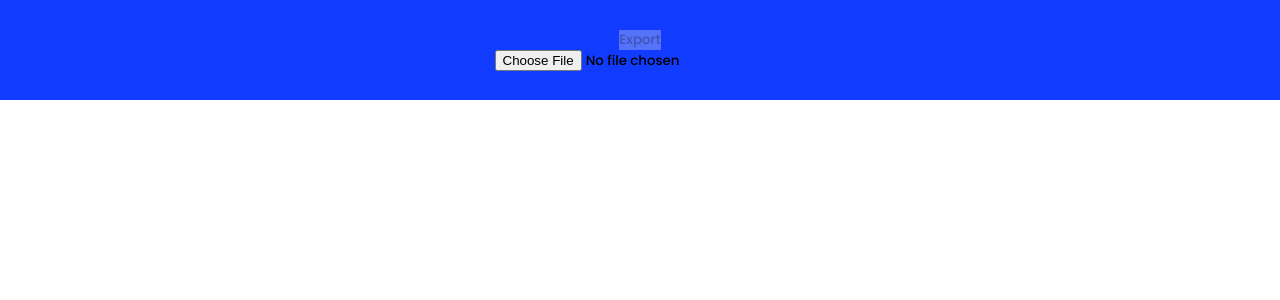
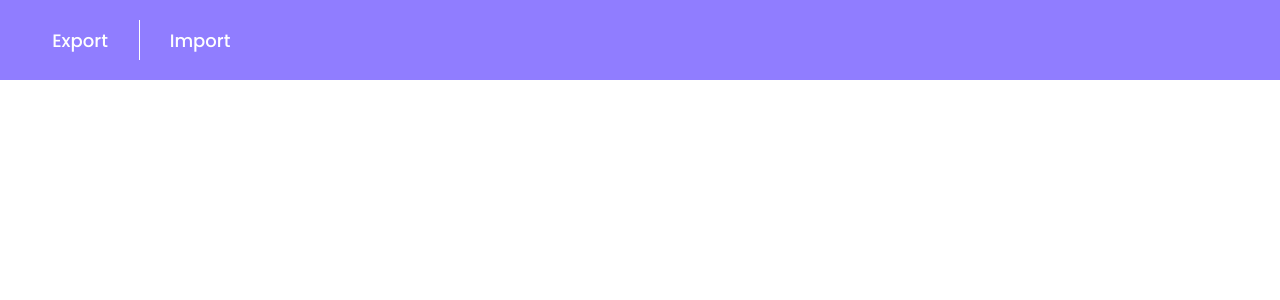
Before and after one commit to novaotp/synthetisql, a Next.js app: page / in a window 1280 px wide. Shown: the top 300 px of the page. Built offline with nearby package versions, Linux system fonts and the light colour scheme.

Commit message:
Changed Transfer to match the functional pattern

```diff
--- a/src/app/globals.scss
+++ b/src/app/globals.scss
@@ -1,11 +1,11 @@
-
 * {
   margin: 0;
   padding: 0;
   box-sizing: border-box;
 }
 
-html, body {
+html,
+body {
   width: 100%;
   height: 100vh;
 }
@@ -14,7 +14,10 @@ ul {
   list-style: none;
 }
 
-button {
+button,
+input,
+button,
+textarea {
   border: transparent;
   outline: transparent;
   cursor: pointer;
@@ -24,6 +27,8 @@ a {
   text-decoration: none;
 }
 
-input, button, textarea {
+input,
+button,
+textarea {
   font-family: inherit;
 }
--- a/src/components/Topbar/index.module.scss
+++ b/src/components/Topbar/index.module.scss
@@ -5,8 +5,48 @@
   width: 100%;
   height: $topbar-height;
   display: flex;
-  justify-content: center;
+  justify-content: space-between;
   align-items: center;
-  flex-direction: column;
-  background-color: rgb(17, 60, 255);
+  padding: 20px;
+  background-color: #907DFF;
+
+  .fileOperations {
+    position: relative;
+    display: flex;
+    align-items: center;
+    height: 100%;
+
+    .item {
+      position: relative;
+      height: 100%;
+      width: 120px;
+      color: white;
+      background-color: transparent;
+      border-radius: 10px;
+      font-size: 18px;
+      margin-right: 20px;
+
+      &:last-of-type {
+        margin-right: 0;
+      }
+    }
+
+    .export {
+      position: relative;
+
+      &::after {
+        content: '';
+        position: absolute;
+        top: 0;
+        right: 0;
+        width: 1px;
+        height: 100%;
+        background-color: white;
+      }
+    }
+
+    .hiddenFileInput {
+      display: none;
+    }
+  }
 }
--- a/src/components/Topbar/index.tsx
+++ b/src/components/Topbar/index.tsx
@@ -12,7 +12,7 @@ import IndexedTableModel from '@models/table';
 import TablesContext from '@contexts/TablesContext';
 
 /// -- Utils -- ///
-import Transfer from '@utils/transfer';
+import { store, download, load } from '@utils/transfer';
 
 /** A sidebar tool for editing tables. */
 const Topbar = (): JSX.Element => {
@@ -20,13 +20,13 @@ const Topbar = (): JSX.Element => {
   const importRef = useRef<HTMLInputElement>(null);
 
   const handleExport = async (): Promise<void> => {
-    const { filename, message } = await Transfer.store({ path: 'public/export', data: tables, filename: 'db.synmodel' });
+    const { filename, message } = await store({ path: 'public/export', data: tables, filename: 'db.synmodel' });
 
     if (!filename) {
       return alert(message);
     }
 
-    Transfer.download(`${process.env.NEXT_PUBLIC_WEBAPP_URL}/export`, filename);
+    download('export', filename);
   }
 
   const handleImport = async (): Promise<void> => {
@@ -34,13 +34,27 @@ const Topbar = (): JSX.Element => {
 
     if (!files) return;
 
-    setTables(JSON.parse(await Transfer.load(files[0])) as IndexedTableModel[]);
+    const newTables: IndexedTableModel[] = JSON.parse(await load(files[0]));
+
+    let response = true;
+    if (tables.length > 0) {
+      response = window.confirm('Are you sure you want to overwrite the existing tables ?');
+    }
+
+    if (response) {
+      setTables(newTables);
+    }
   }
 
   return (
     <div className={styles.topbar}>
-      <button onClick={handleExport} disabled={tables.length === 0}>Export</button>
-      <input ref={importRef} type="file" accept=".synmodel" onChange={handleImport} />
+      <div className={styles.fileOperations}>
+        <button className={`${styles.export} ${styles.item}`} onClick={handleExport}>Export</button>
+        <input className={styles.hiddenFileInput} type="file" ref={importRef} onChange={handleImport} accept=".synmodel" />
+        <input className={`${styles.import} ${styles.item}`} type="button" value="Import" onClick={() => importRef.current!.click()} />
+      </div>
+      <div></div> {/** Placeholder for center data such as diagram's name. */}
+      <div></div> {/** Placeholder for profile data when auth added. */}
     </div>
   )
 }
--- a/src/styles/variables.module.scss
+++ b/src/styles/variables.module.scss
@@ -1,7 +1,5 @@
-$sidebar-width: 300px;
-$topbar-height: 100px;
+$topbar-height: 80px;
 
 :export {
-  sidebarWidthNum: 300;
   topbarHeightNum: 100;
 }
--- a/src/utils/transfer/index.ts
+++ b/src/utils/transfer/index.ts
@@ -1,11 +1,9 @@
 
 import PostResponseProps, { PostRequestProps } from "@/types/export";
-import Store from "./types";
+import StoreProps from "./types";
 
-/** A class for handling in and out files. */
-class Transfer {
 /** Stores the data in a file and returns its name (with extension). */
-  public static async store({ path, filename, data }: Store): Promise<PostResponseProps> {
+const store = async ({ path, filename, data }: StoreProps): Promise<PostResponseProps> => {
   const url = '/api/export';
   const body: PostRequestProps = {
     path,
@@ -29,7 +27,7 @@ class Transfer {
  * @param path The relative path of the directory in which the file is stored
  * @param file The file to download
  */
-  public static download = (path: string, file: string) => {
+const download = (path: string, file: string): void => {
   const link = document.createElement('a');
   link.href = `${process.env.NEXT_PUBLIC_WEBAPP_URL}/${path}/${file}`;
   link.download = file;
@@ -37,10 +35,10 @@ class Transfer {
 }
 
 /**
-   * Returns the content of a file.
+ * Returns the stringified content of a file.
  * @param file The file to read
  */
-  public static async load(file: File): Promise<string> {
+const load = (file: File): Promise<string> => {
   return new Promise((resolve: (value: string) => void, reject: (reason: string) => void) => {
     const reader = new FileReader();
 
@@ -55,6 +53,5 @@ class Transfer {
     reader.readAsText(file);
   });
 }
-}
 
-export default Transfer;
+export { store, download, load };
--- a/src/utils/transfer/types.ts
+++ b/src/utils/transfer/types.ts
@@ -1,5 +1,5 @@
 
-interface Store {
+interface StoreProps {
   /** The relative path of the directory in which the file will be stored. */
   path: string,
   /** The serializable data to be written to the file. */
@@ -12,4 +12,4 @@ interface Store {
   filename: string,
 }
 
-export default Store;
+export default StoreProps;
```
Lines whose indentation alone changed are shown as unchanged.
